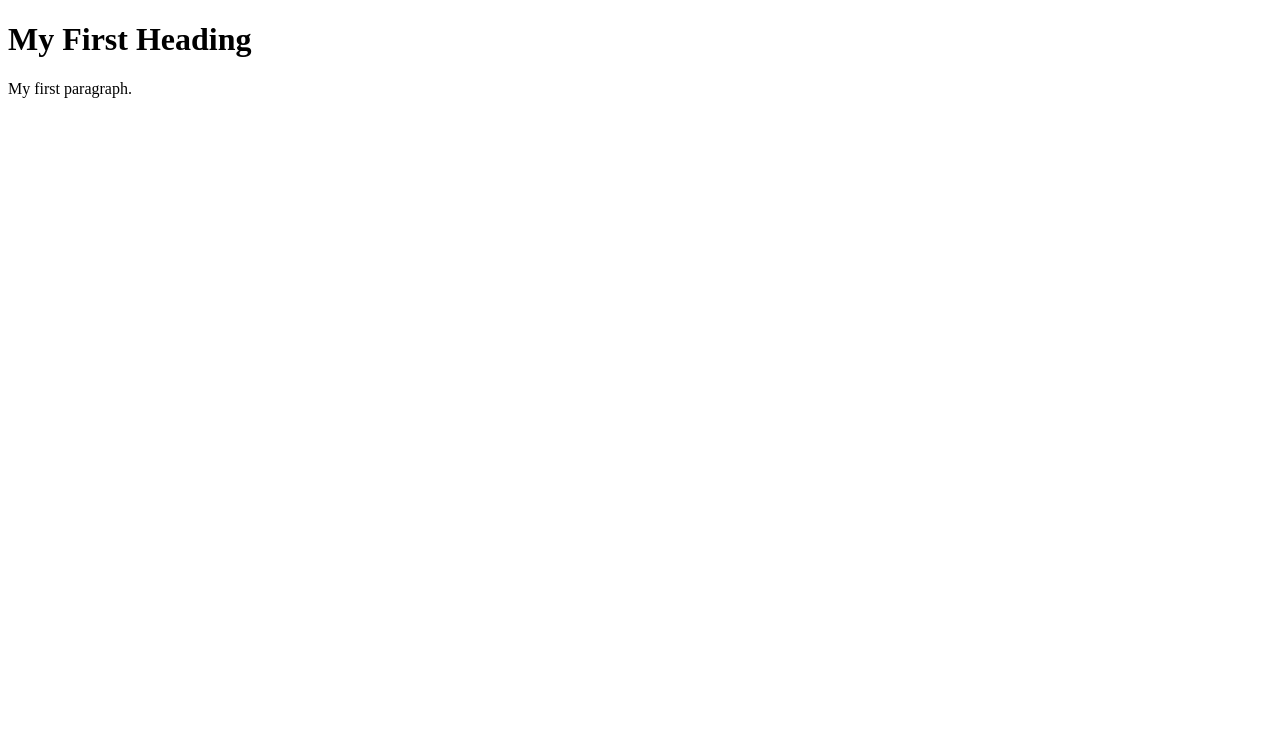
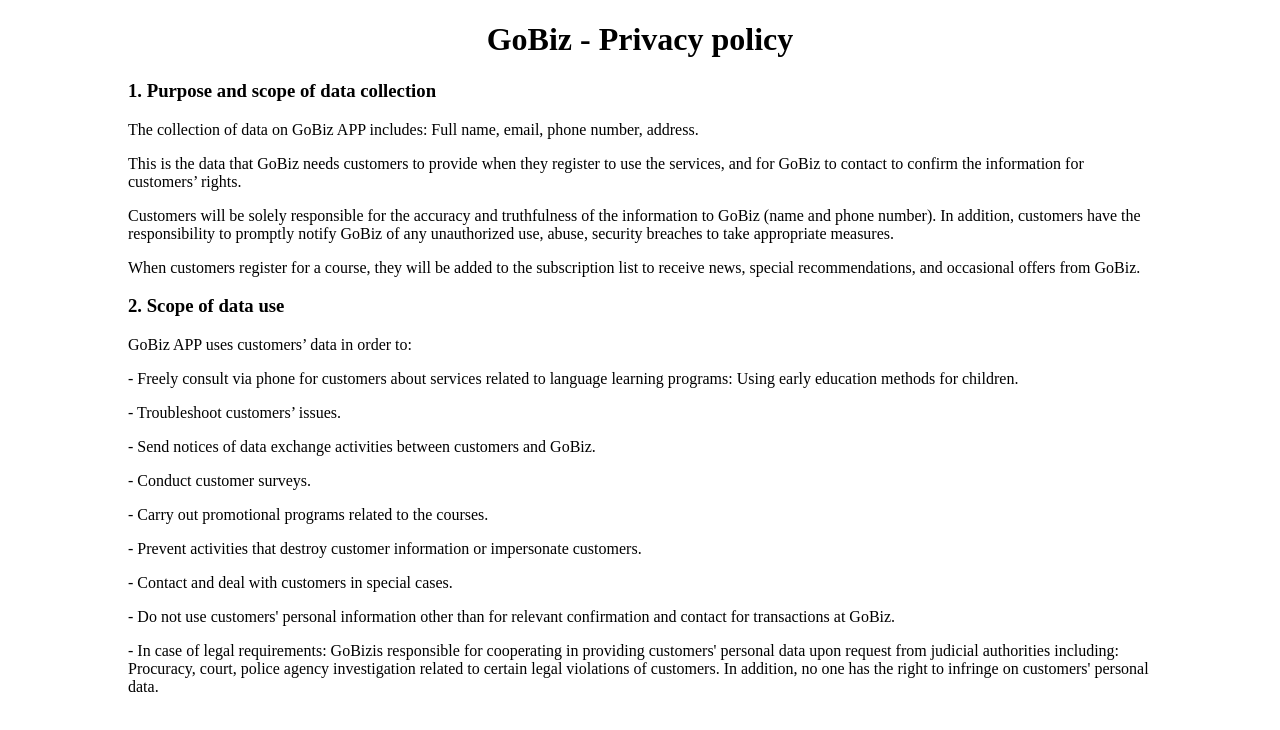
Before and after one commit to gobizproject/gobizproject.github.io, a plain HTML site: page index.html in a window 1280 px wide. Drawn offline with Linux system fonts and the light colour scheme.

Commit message:
Loading...

```diff
--- a/index.html
+++ b/index.html
@@ -2,8 +2,27 @@
 <html>
 <body>
 
-<h1>My First Heading</h1>
-<p>My first paragraph.</p>
+<div>
+	<div style="max-width: 1024px; margin: 0 auto;">
+		<h1 style="text-align: center;">GoBiz - Privacy policy</h1>
+		<h3>1. Purpose and scope of data collection</h3>
+		<p>The collection of data on GoBiz APP includes: Full name, email, phone number, address.</p>
+		<p>This is the data that GoBiz  needs customers to provide when they register to use the services, and for GoBiz to contact to confirm the information for customers’ rights.</p>
+		<p>Customers will be solely responsible for the accuracy and truthfulness of the information to GoBiz (name and phone number). In addition, customers have the responsibility to promptly notify GoBiz of any unauthorized use, abuse, security breaches to take appropriate measures.</p>
+		<p>When customers register for a course, they will be added to the subscription list to receive news, special recommendations, and occasional offers from GoBiz.</p>
+		<h3>2. Scope of data use</h3>
+		<p>GoBiz APP uses customers’ data in order to:</p>
+		<p>- Freely consult via phone for customers about services related to language learning programs: Using early education methods for children.</p>
+		<p>- Troubleshoot customers’ issues.</p>
+		<p>- Send notices of data exchange activities between customers and GoBiz.</p>
+		<p>- Conduct customer surveys.</p>
+		<p>- Carry out promotional programs related to the courses.</p>
+		<p>- Prevent activities that destroy customer information or impersonate customers.</p>
+		<p>- Contact and deal with customers in special cases.</p>
+		<p>- Do not use customers' personal information other than for relevant confirmation and contact for transactions at GoBiz.</p>
+		<p>- In case of legal requirements: GoBizis responsible for cooperating in providing customers' personal data upon request from judicial authorities including: Procuracy, court, police agency investigation related to certain legal violations of customers. In addition, no one has the right to infringe on customers' personal data.</p>
+	</div>
+</div>
 
 </body>
 </html>
```
